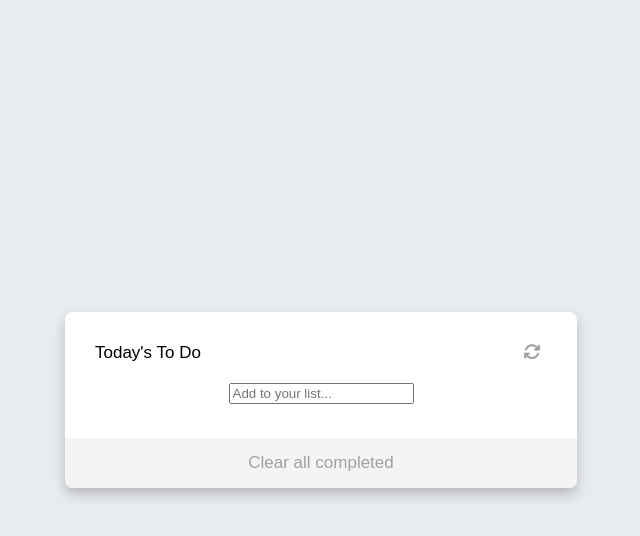
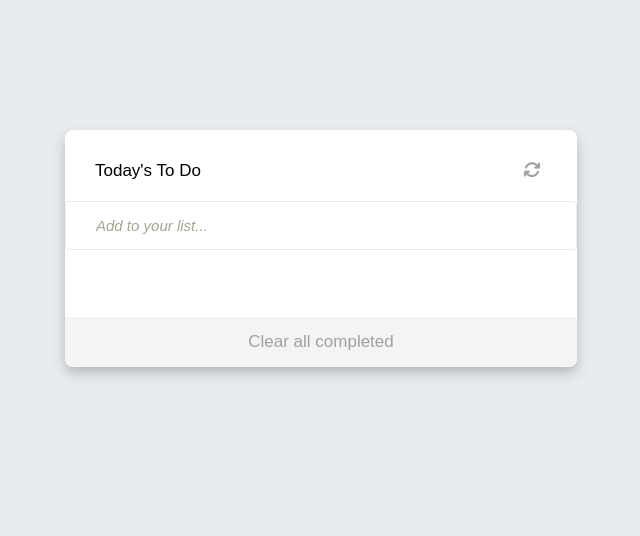
Before and after one commit to shahira-sadat/To-Do-list, a website built with webpack: page src/index.html in a window 1280 px wide. Shown: the whole page, without its empty margins (319-959 px from the left). Built offline with nearby package versions, Linux system fonts and the light colour scheme.

Commit message:
Update some style

```diff
--- a/src/style.css
+++ b/src/style.css
@@ -1,11 +1,11 @@
 body {
   margin: 0;
   height: 100vh;
-  display: flex;
-  justify-content: center;
-  align-items: center;
   background-color: #e9ecef;
   font-family: sans-serif;
+  box-sizing : border-box;
+  padding : 130px 0;
+
 }
 
 main {
@@ -19,6 +19,8 @@ main {
   box-sizing: border-box;
   border-radius: 8px;
   box-shadow: rgba(90, 87, 87, 0.35) 0 6px 12px;
+  margin : 0 auto;
+
 }
 
 #header {
@@ -31,7 +33,7 @@ main {
   margin: 0;
 }
 
-#new-item {
+#new-task {
   width: 100%;
   font-size: 15px;
   padding: 15px 30px;
@@ -42,12 +44,12 @@ main {
   color: #8b8c89;
 }
 
-#new-item::placeholder {
+#new-task::placeholder {
   color: #a5a58d;
   font-style: italic;
 }
 
-#todo {
+#todo-list {
   width: 100%;
   min-height: 67px;
   padding: 0;
@@ -56,7 +58,7 @@ main {
   font-weight: 300;
 }
 
-#todo li {
+#todo-list li {
   display: flex;
   justify-content: space-between;
   padding: 15px 25px;
```
Also changed, not shown: dist/main.js.
